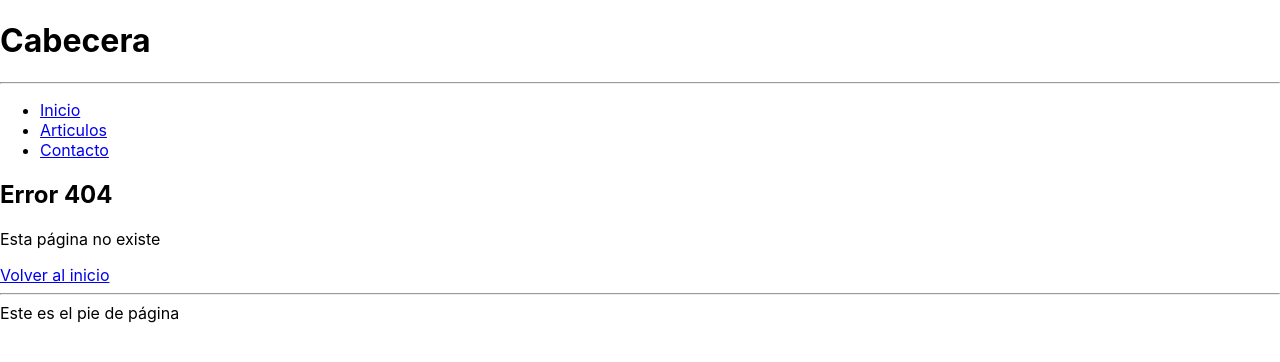
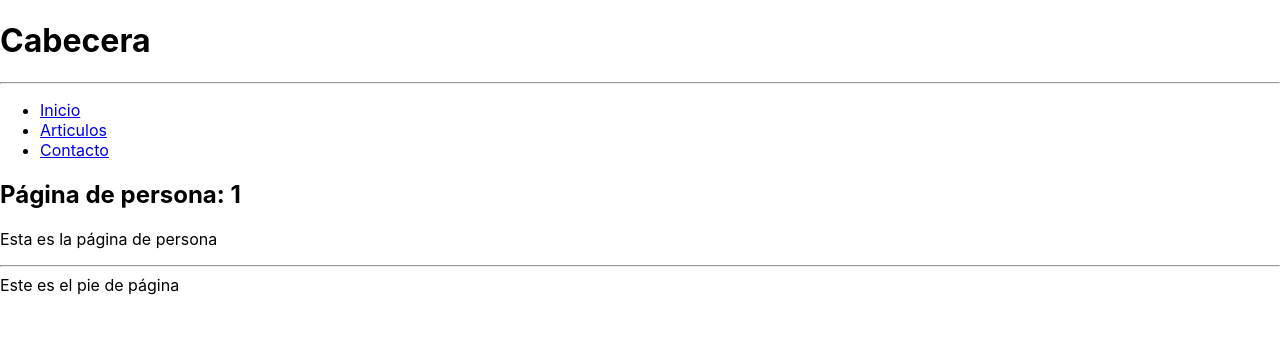
Before and after one commit to avanoldenbarneveld/master-en-react, a React (Create React App) app in the folder 07-rutas/: page /persona/1 in a window 1280 px wide. Before the commit this address had no page. Shown: the top 362 px of the page. Built offline with nearby package versions, Linux system fonts and the light colour scheme; the HTML template or start-up script is replaced by a standard one.

Commit message:
add name and last names to url and print with useParams

```diff
--- /dev/null
+++ b/07-rutas/src/components/Persona.js
@@ -0,0 +1,14 @@
+import React from 'react'
+import { useParams } from 'react-router-dom'
+
+export const Persona = () => {
+
+    const {nombre, apellido} = useParams();
+
+  return (
+    <div>
+        <h1>Página de persona: {nombre} {apellido}</h1>
+        <p>Esta es la página de persona</p>
+    </div>
+  )
+}
--- a/07-rutas/src/routers/RouterPrincipal.js
+++ b/07-rutas/src/routers/RouterPrincipal.js
@@ -4,6 +4,7 @@ import { Inicio } from '../components/Inicio';
 import { Articulos} from '../components/Articulos';
 import { Contacto } from '../components/Contacto';
 import { Error } from '../components/Error';
+import { Persona } from '../components/Persona';
 
 export const RouterPrincipal = () => {
   return (
@@ -44,6 +45,7 @@ export const RouterPrincipal = () => {
             <Route path="/inicio" element={< Inicio/>} />
             <Route path="/articulos" element={<Articulos />} />
             <Route path="/contacto" element={<Contacto />} />
+            <Route path="/persona/:nombre" element={<Persona />} />
             <Route path="*" element={<Error />} />
         </Routes>
     </section>
```
